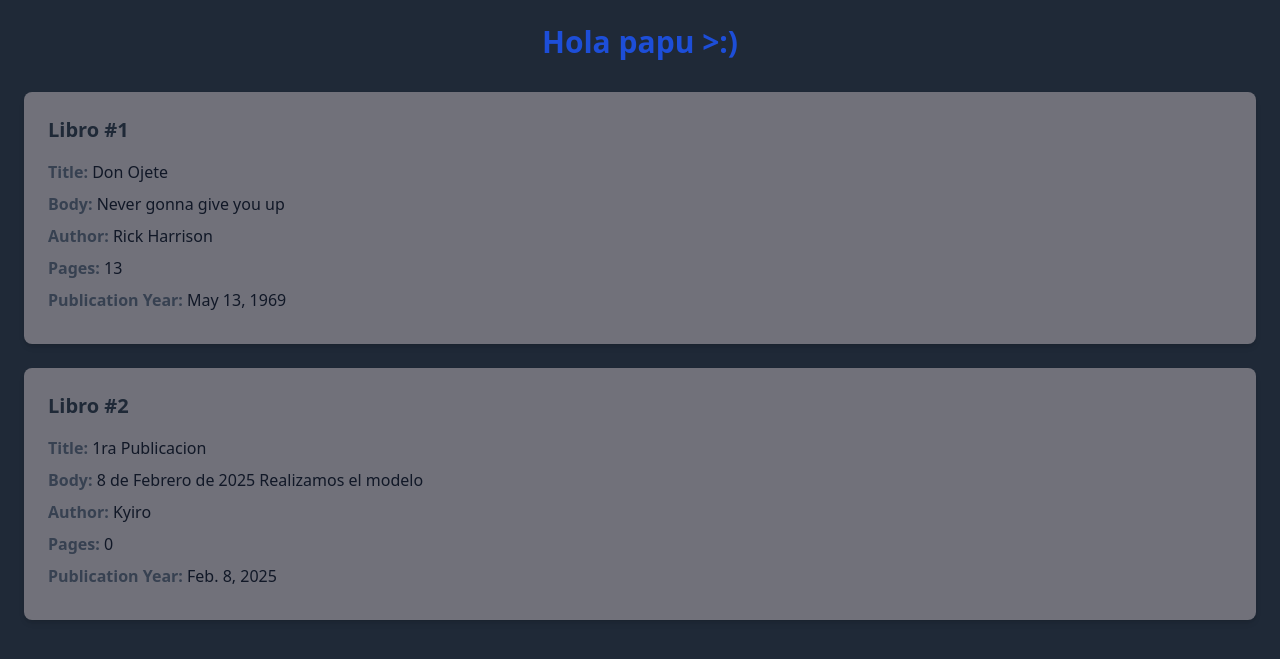
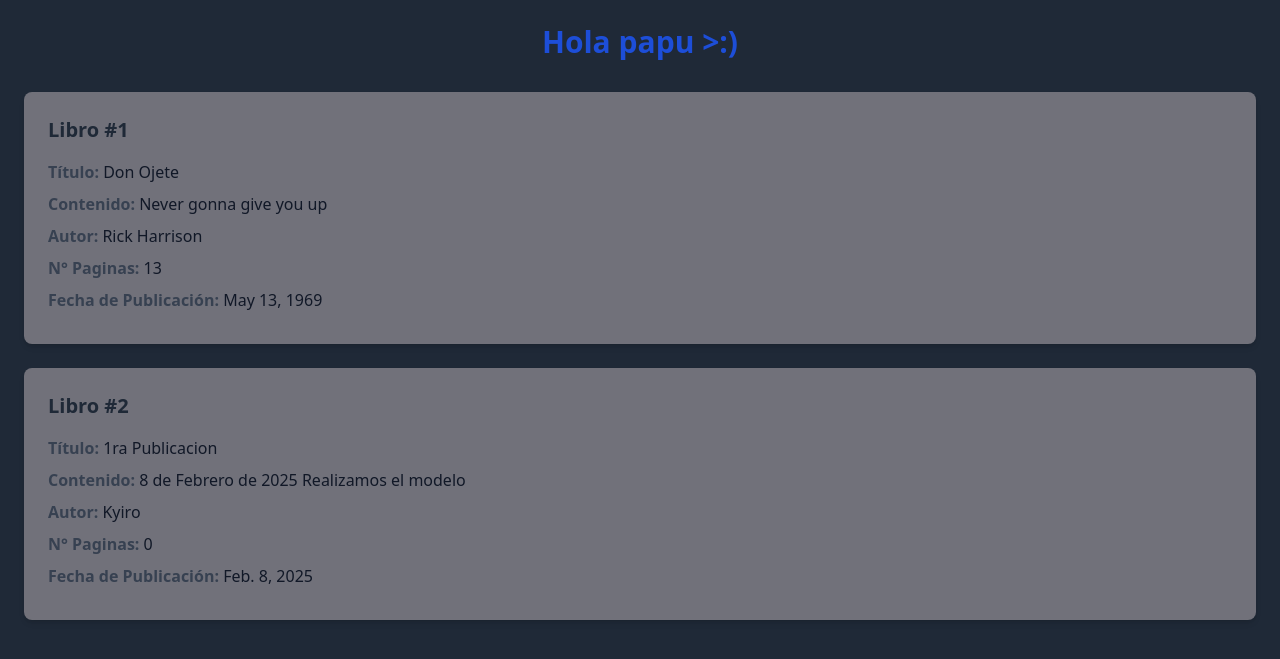
Before and after one commit to Kyiroz/DjangoAPI01, a Django app: page / in a window 1280 px wide. Shown: the top 659 px of the page. Run offline with Django 5.2, Linux system fonts and the light colour scheme; data comes from the database, SQL or seed files in the repository; some libraries are stand-ins or nearby versions.

Commit message:
Cambios en los detalles de las publicaciones

```diff
--- a/library/template/booklist.html
+++ b/library/template/booklist.html
@@ -13,11 +13,11 @@
         <div class="bg-zinc-500 shadow-md rounded-lg p-6 mb-6 min-w-[50px]">
             <h2 class="text-xl font-semibold text-gray-800 mb-4">Libro #{{ forloop.counter }}</h2>
             <ul>
-                <li class="mb-2"><strong class="text-gray-700">Title:</strong> <span class="text-gray-900">{{ book.title }}</span></li>
-                <li class="mb-2"><strong class="text-gray-700">Body:</strong> <span class="text-gray-900">{{ book.body }}</span></li>
-                <li class="mb-2"><strong class="text-gray-700">Author:</strong> <span class="text-gray-900">{{ book.author }}</span></li>
-                <li class="mb-2"><strong class="text-gray-700">Pages:</strong> <span class="text-gray-900">{{ book.pages }}</span></li>
-                <li class="mb-2"><strong class="text-gray-700">Publication Year:</strong> <span class="text-gray-900">{{ book.pub_year }}</span></li>
+                <li class="mb-2"><strong class="text-gray-700">Título:</strong> <span class="text-gray-900">{{ book.title }}</span></li>
+                <li class="mb-2"><strong class="text-gray-700">Contenido:</strong> <span class="text-gray-900">{{ book.body }}</span></li>
+                <li class="mb-2"><strong class="text-gray-700">Autor:</strong> <span class="text-gray-900">{{ book.author }}</span></li>
+                <li class="mb-2"><strong class="text-gray-700">N° Paginas:</strong> <span class="text-gray-900">{{ book.pages }}</span></li>
+                <li class="mb-2"><strong class="text-gray-700">Fecha de Publicación:</strong> <span class="text-gray-900">{{ book.pub_year }}</span></li>
             </ul>
         </div>
     {% empty %}
```
